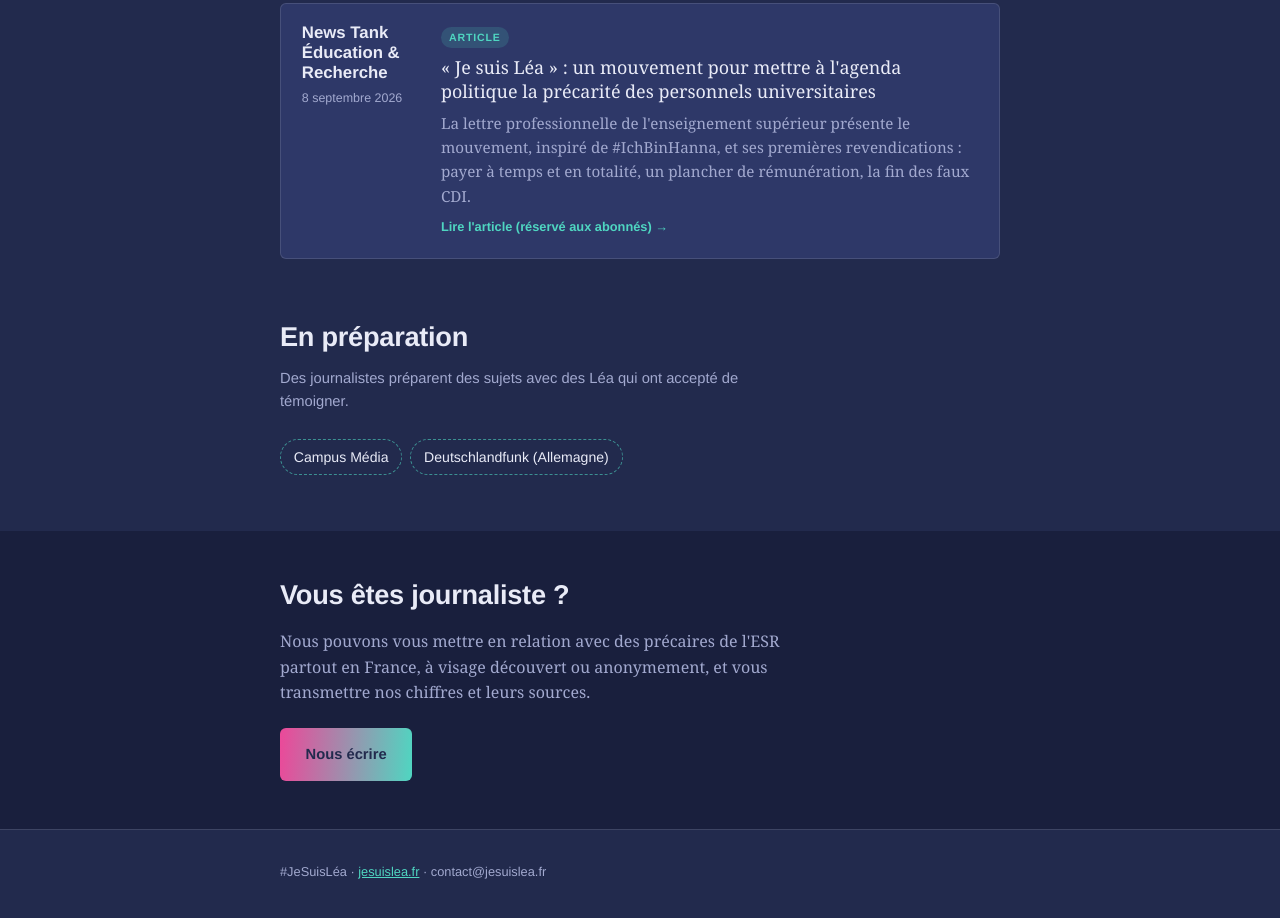
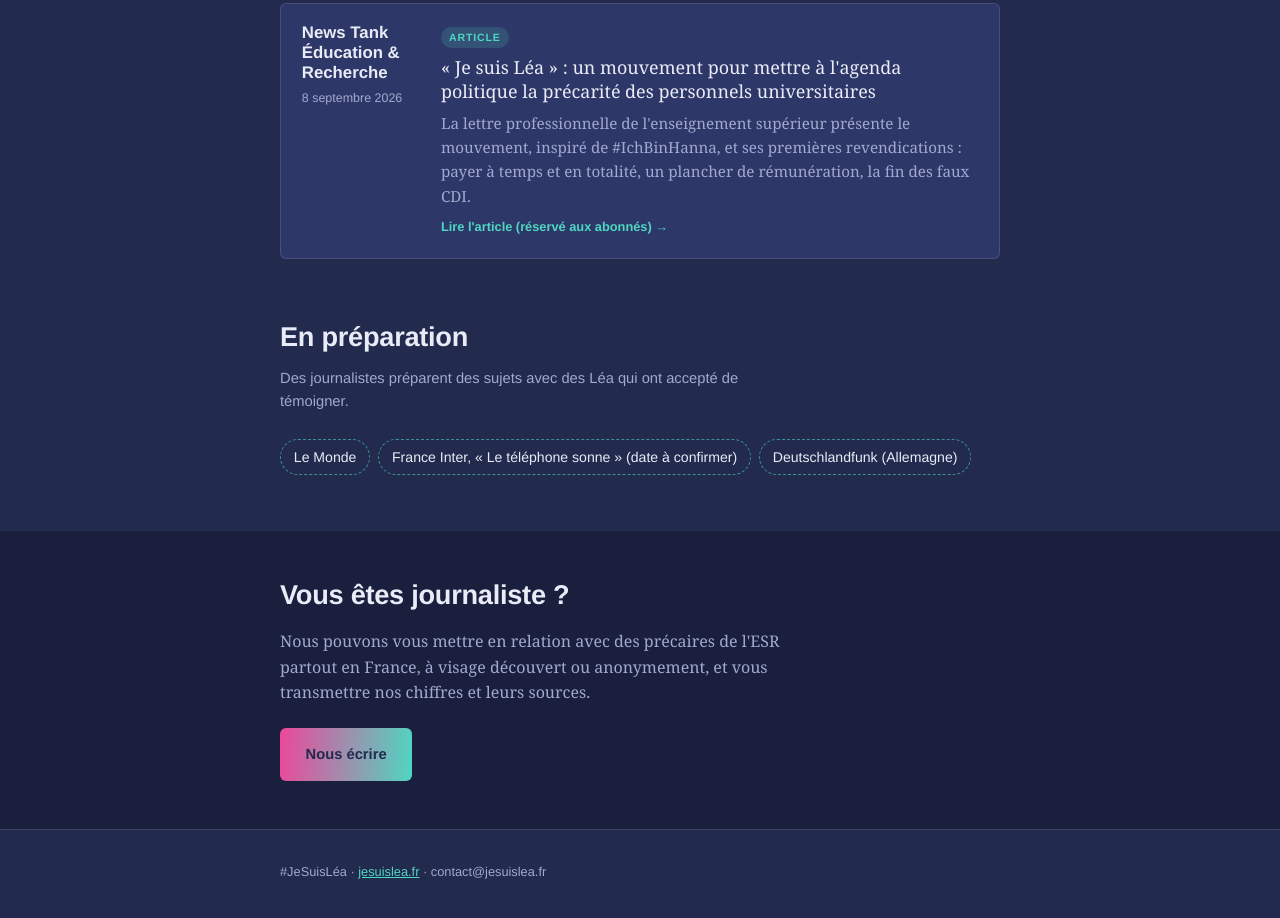
Before and after one commit to jesuislea/jesuislea.fr, a plain HTML site: page medias.html in a window 1280 px wide. Shown: the part 4005-4923 px from the top of the page. Drawn offline with Linux system fonts and the light colour scheme.

Commit message:
Médias en préparation : Le Monde, France Inter

```diff
--- a/medias.html
+++ b/medias.html
@@ -228,7 +228,7 @@
   <div class="wrap">
     <h2>En préparation</h2>
     <p class="sous">Des journalistes préparent des sujets avec des Léa qui ont accepté de témoigner.</p>
-    <div class="bientot"><span>Campus Média</span><span>Deutschlandfunk (Allemagne)</span></div>
+    <div class="bientot"><span>Le Monde</span><span>France Inter, « Le téléphone sonne » (date à confirmer)</span><span>Deutschlandfunk (Allemagne)</span></div>
   </div>
 </section>
 
```
